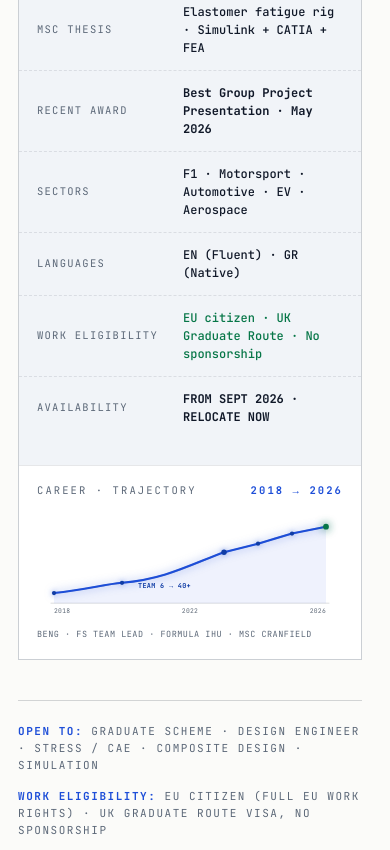
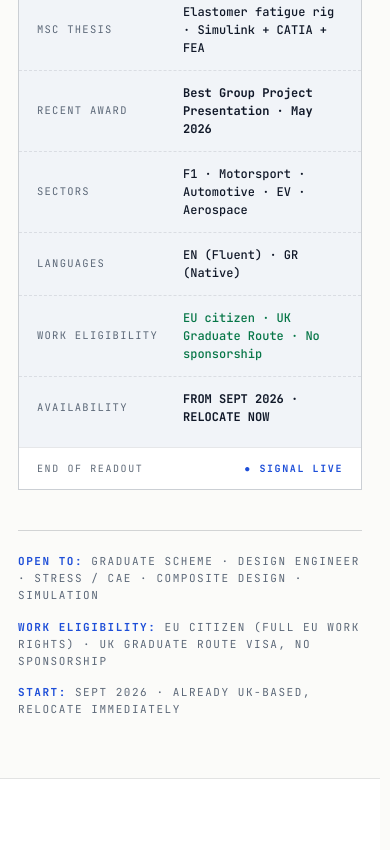
Before and after one commit to AlexisKaravitis/alexiskaravitis.github.io, a plain HTML site: page index.html in a window 390 px wide. Shown: the part 1276-2126 px from the top of the page. Drawn offline with Linux system fonts and the light colour scheme.

Commit message:
Remove Career-Trajectory chart; rebalance telemetry card
- Drop the hero .circuit-wrap career sparkline (SVG + all .circuit-* CSS;
  no JS depended on it)
- Without the chart the telemetry card would leave a dead gap under the
  last row (grid stretch): make .hero-tele a flex column and distribute
  the readout rows to fill, so it stays a full-height instrument panel
  aligned to the left column
- Add a .tele-foot ('END OF READOUT / ● SIGNAL LIVE', accent blue) that
  mirrors the LIVE TELEMETRY / ● REC header and gives the card closure

Verified: axe 0 (page + modal), W3C 0/0, desktop + mobile 390px intact.

Co-Authored-By: Claude Opus 4.8 <noreply@anthropic.com>

```diff
--- a/index.html
+++ b/index.html
@@ -484,72 +484,29 @@ a { color: inherit; text-decoration: none; }
 .tele-row .v.hot { color: var(--accent); }
 .tele-row .v.strong { color: var(--text); font-weight: 600; }
 
-/* CIRCUIT SVG */
-.circuit-wrap {
-  margin-top: 18px;
-  padding: 16px 18px 18px;
+/* TELEMETRY FOOTER — closes the card, mirrors the header */
+.tele-foot {
+  display: flex;
+  justify-content: space-between;
+  align-items: center;
+  padding: 13px 18px;
   border-top: 1px solid var(--line);
   background: var(--bg-2);
-}
-.circuit-wrap .lbl {
-  font-size: 10.5px;
-  letter-spacing: 0.2em;
-  text-transform: uppercase;
-  color: var(--text-dim);
-  margin-bottom: 10px;
-  display: flex;
-  justify-content: space-between;
-}
-.circuit-wrap .lbl b { color: var(--accent); }
-
-.circuit-svg { width: 100%; height: auto; display: block; }
-.circuit-track {
-  fill: none;
-  stroke: var(--line-3);
-  stroke-width: 2;
-  stroke-linecap: round;
-  stroke-linejoin: round;
-}
-.circuit-active {
-  fill: none;
-  stroke: var(--accent);
-  stroke-width: 2.5;
-  stroke-linecap: round;
-  stroke-linejoin: round;
-  stroke-dasharray: 1500;
-  stroke-dashoffset: 1500;
-  animation: drawTrack 4s ease-out 0.5s forwards;
-  filter: drop-shadow(0 0 5px rgba(29,78,216,0.5));
-}
-@keyframes drawTrack {
-  to { stroke-dashoffset: 0; }
-}
-.circuit-dot {
-  fill: var(--accent-2);
-  filter: drop-shadow(0 0 3px rgba(29,78,216,0.45));
-}
-.circuit-dot.now {
-  fill: var(--signal);
-  filter: drop-shadow(0 0 5px var(--signal));
-}
-.circuit-axis { stroke: var(--line-2); stroke-width: 1; }
-.circuit-tick text {
-  fill: var(--text-mute);
-  font-family: 'JetBrains Mono', monospace;
-  font-size: 7.5px; letter-spacing: 0.04em;
-}
-.circuit-area { fill: rgba(29,78,216,0.07); stroke: none; }
-.circuit-note {
-  fill: var(--accent-2);
-  font-family: 'JetBrains Mono', monospace;
-  font-size: 8px; font-weight: 700; letter-spacing: 0.05em;
-}
-.circuit-legend {
-  margin-top: 9px;
-  font-family: 'JetBrains Mono', monospace;
-  font-size: 8.5px; letter-spacing: 0.06em; text-transform: uppercase;
-  color: var(--text-dim);
-}
+  font-size: 10px;
+  letter-spacing: 0.16em;
+  text-transform: uppercase;
+  color: var(--text-mute);
+}
+.tele-foot b {
+  color: var(--accent);
+  font-weight: 700;
+  display: inline-flex;
+  align-items: center;
+}
+/* Card fills the hero row height; rows distribute so there is no dead gap
+   where the trajectory chart used to sit, footer pins to the bottom edge */
+.hero-tele { display: flex; flex-direction: column; }
+.hero-tele .tele-body { flex: 1 1 auto; display: flex; flex-direction: column; justify-content: space-between; }
 
 /* ───────────── METRICS BAR ───────────── */
 
@@ -2233,27 +2190,9 @@ h2.title { scroll-margin-top: 84px; }
             <span class="v strong">FROM SEPT 2026 · RELOCATE NOW</span>
           </div>
         </div>
-        <div class="circuit-wrap">
-          <div class="lbl"><span>Career · Trajectory</span><b>2018 → 2026</b></div>
-          <svg class="circuit-svg" viewBox="0 0 360 130" xmlns="http://www.w3.org/2000/svg" role="img" aria-label="Career trajectory 2018 to 2026: BEng, Formula Student team lead growing the team from 6 to 40-plus members and finishing Endurance at FS East, Formula IHU technical coordinator, and MSc at Cranfield.">
-            <line x1="16" y1="112" x2="344" y2="112" class="circuit-axis"/>
-            <g class="circuit-tick">
-              <text x="20" y="124">2018</text>
-              <text x="180" y="124" text-anchor="middle">2022</text>
-              <text x="340" y="124" text-anchor="end">2026</text>
-            </g>
-            <path class="circuit-area" d="M20,100 C58,96 78,90 100,88 C150,84 182,66 220,52 L260,42 L300,30 L340,22 L340,112 L20,112 Z"/>
-            <path class="circuit-track" d="M20,100 C58,96 78,90 100,88 C150,84 182,66 220,52 L260,42 L300,30 L340,22"/>
-            <path id="hotLap" class="circuit-active" d="M20,100 C58,96 78,90 100,88 C150,84 182,66 220,52 L260,42 L300,30 L340,22"/>
-            <text x="150" y="94" class="circuit-note" text-anchor="middle">TEAM 6 → 40+</text>
-            <circle cx="20" cy="100" r="2.5" class="circuit-dot"/>
-            <circle cx="100" cy="88" r="2.5" class="circuit-dot"/>
-            <circle cx="220" cy="52" r="3.2" class="circuit-dot big"/>
-            <circle cx="260" cy="42" r="2.5" class="circuit-dot"/>
-            <circle cx="300" cy="30" r="2.5" class="circuit-dot"/>
-            <circle cx="340" cy="22" r="3.4" class="circuit-dot now"/>
-          </svg>
-          <div class="circuit-legend">BEng · FS team lead · Formula IHU · MSc Cranfield</div>
+        <div class="tele-foot">
+          <span>END OF READOUT</span>
+          <b>● SIGNAL LIVE</b>
         </div>
       </aside>
 
```
